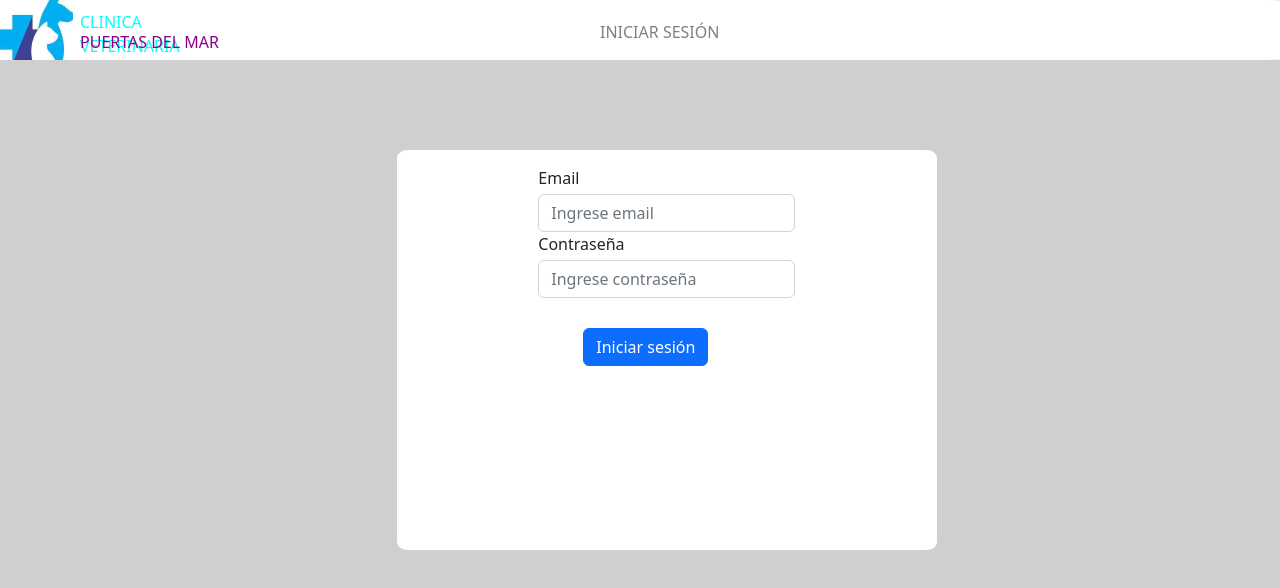
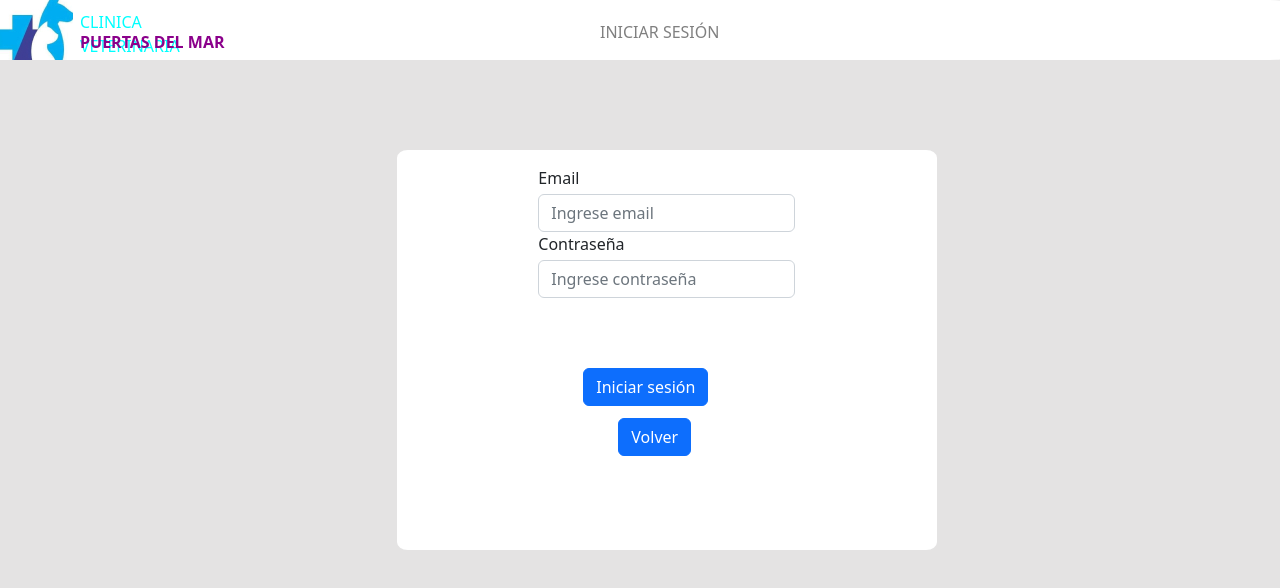
Before and after one commit to barbar4bm/frontend-c19-pets, a React (Create React App) app in the folder frontend/: page /login in a window 1280 px wide. Shown: the top 588 px of the page. Built offline with nearby package versions, Linux system fonts and the light colour scheme.

Commit message:
Ubicacion de botones , cambio de fuente en el nombre

```diff
--- a/frontend/src/pages/InicioSesion/PantallaSesion.css
+++ b/frontend/src/pages/InicioSesion/PantallaSesion.css
@@ -1,5 +1,5 @@
 body {
-    background-color: rgb(207, 207, 207)
+    background-color: rgb(228, 227, 227)
 }
 .barra{
     background-color: white;
@@ -32,6 +32,7 @@ body {
     position: relative;
     color: darkmagenta;
     text-transform: uppercase;
+    font-weight: bolder;
     top: 10px;
     left: 80px;
     width:160px ;
--- a/frontend/src/pages/InicioSesion/PantallaSesion.js
+++ b/frontend/src/pages/InicioSesion/PantallaSesion.js
@@ -7,7 +7,10 @@ import "../InicioSesion/PantallaSesion.css"
     method: 'GET'
   }
   ).then(response=>response.json()).then(json.password = console.log(json)).catch(err => alert("Alerta; Error"));
-}*/
+}
+*/
+
+
 
 export const PantallaSesion = () => {
   return (
@@ -38,8 +41,12 @@ export const PantallaSesion = () => {
                 className="form-control mt-1"
                 placeholder="Ingrese contraseña"
               />
-              <button type="submit" className="btn btn-primary" style={{ float: 'center' ,top:'30px' , left:'45px'}} >
+              <button type="submit" className="btn btn-primary" style={{ float: 'center' ,top:'70px' , left:'45px'}} >
                 Iniciar sesión
+              </button>
+
+              <button type="submit" className="btn btn-primary" style={{ float: 'center' ,top:'120px' , left:'-45px'}} >
+                Volver
               </button>
             </div>
           </div>
```
